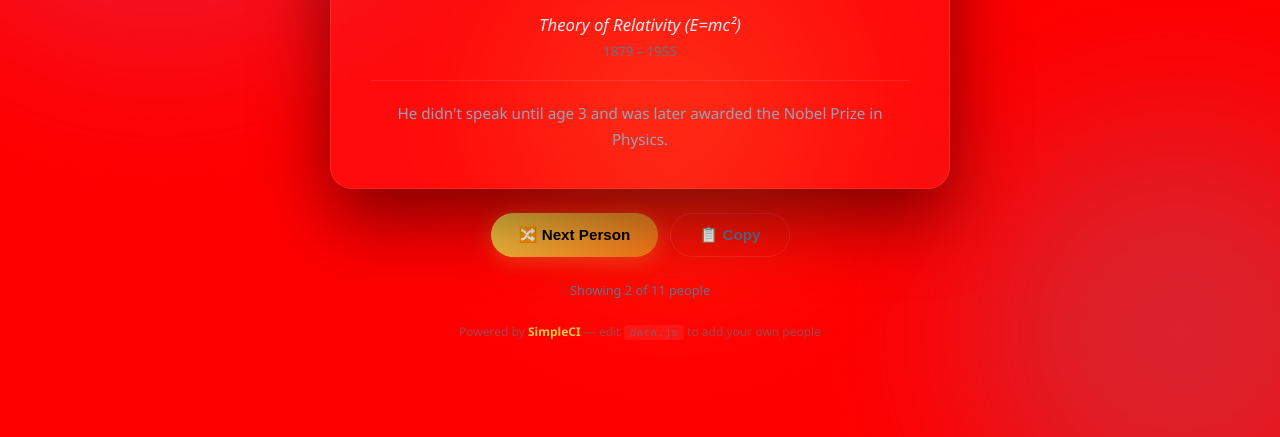
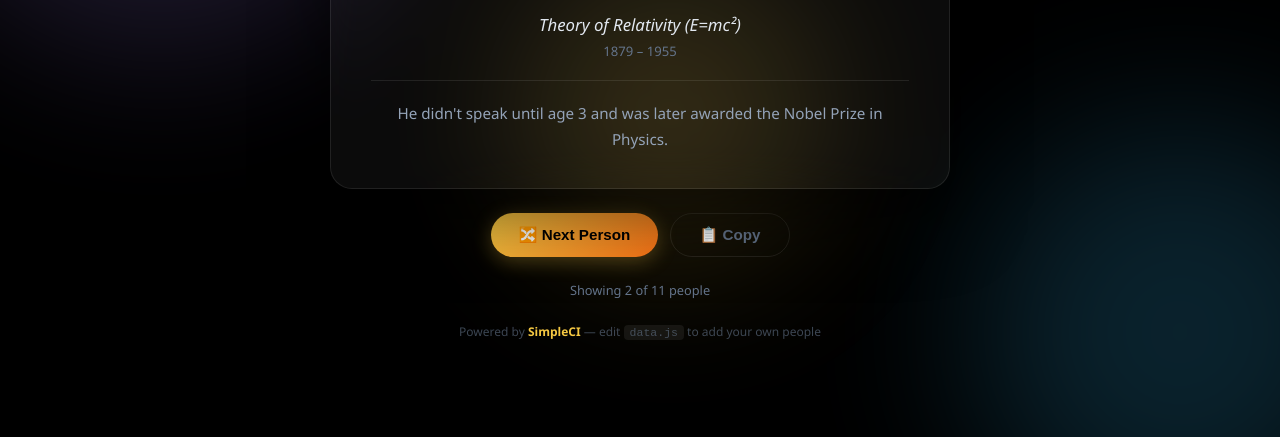
Before and after one commit to hedak2611-maker/FamousPeople, a plain HTML site: page index.html in a window 1280 px wide. Shown: the part 363-800 px from the top of the page. Drawn offline with Linux system fonts and the light colour scheme.

Commit message:
Update style.css

```diff
--- a/style.css
+++ b/style.css
@@ -12,7 +12,7 @@
   --radius:  22px;
 }
 
-html, body { height: 100%; font-family: 'Segoe UI', system-ui, sans-serif; background: red; color: var(--text); overflow-x: hidden; }
+html, body { height: 100%; font-family: 'Segoe UI', system-ui, sans-serif; background: black; color: var(--text); overflow-x: hidden; }
 
 /* ── Background orbs ─────────────────────────── */
 .bg-orbs { position: fixed; inset: 0; pointer-events: none; z-index: 0; overflow: hidden; }
```
